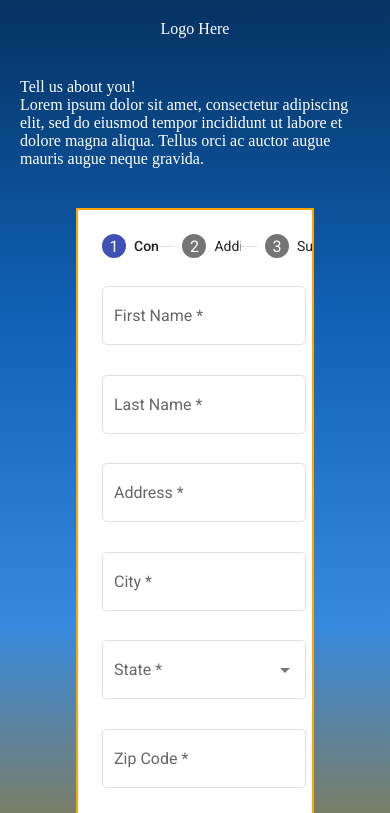
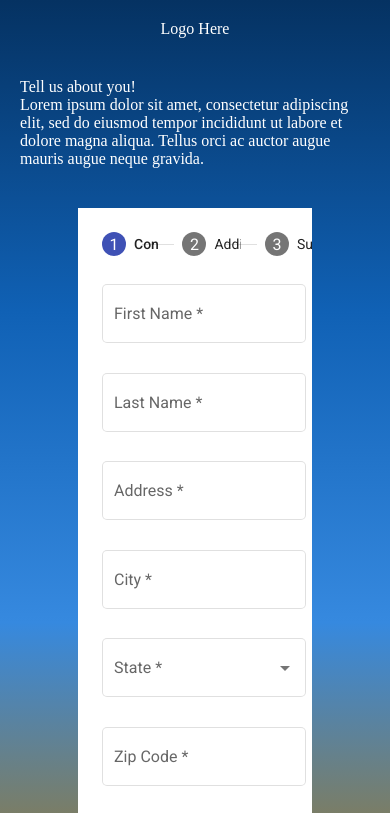
Before and after one commit to LagreMedia/Cain_, an Angular app: page / in a window 390 px wide. Shown: the top 813 px of the page. Built offline with nearby package versions, Linux system fonts and the light colour scheme.

Commit message:
updates from comments

```diff
--- a/src/app/form/form.component.scss
+++ b/src/app/form/form.component.scss
@@ -4,15 +4,11 @@
 
     color: white;
 
-    // border: 5px solid black;
-    // display: flex;
-    height: fit-content;
-    height: auto;
     min-height: 100% !important;
     .form-wrapper {
         height: 100% ;
+        display: flex;
         align-items: center;
-        display: flex;
         flex-direction: column;
         .logo-wrapper {
             margin: 20px;
@@ -39,7 +35,6 @@
 
         @media only screen and (max-width: 600px) {
             .form-step-wrapper {
-                border: 2px solid orange;
                 form {
                     display: grid;
                     grid-template-columns: 1fr;
--- a/src/app/form/form.module.ts
+++ b/src/app/form/form.module.ts
@@ -4,12 +4,14 @@ import { RouterModule } from '@angular/router';
 import { FormComponent } from './form.component';
 import { SharedModule } from '../shared/shared.module';
 import { STEPPER_GLOBAL_OPTIONS } from '@angular/cdk/stepper';
+import { MatStepperModule } from '@angular/material/stepper';
 
 @NgModule({
   declarations: [],
   imports: [
     CommonModule,
     SharedModule,
+    MatStepperModule,
     RouterModule.forChild([
       { path: '', component: FormComponent }
     ]),
```
